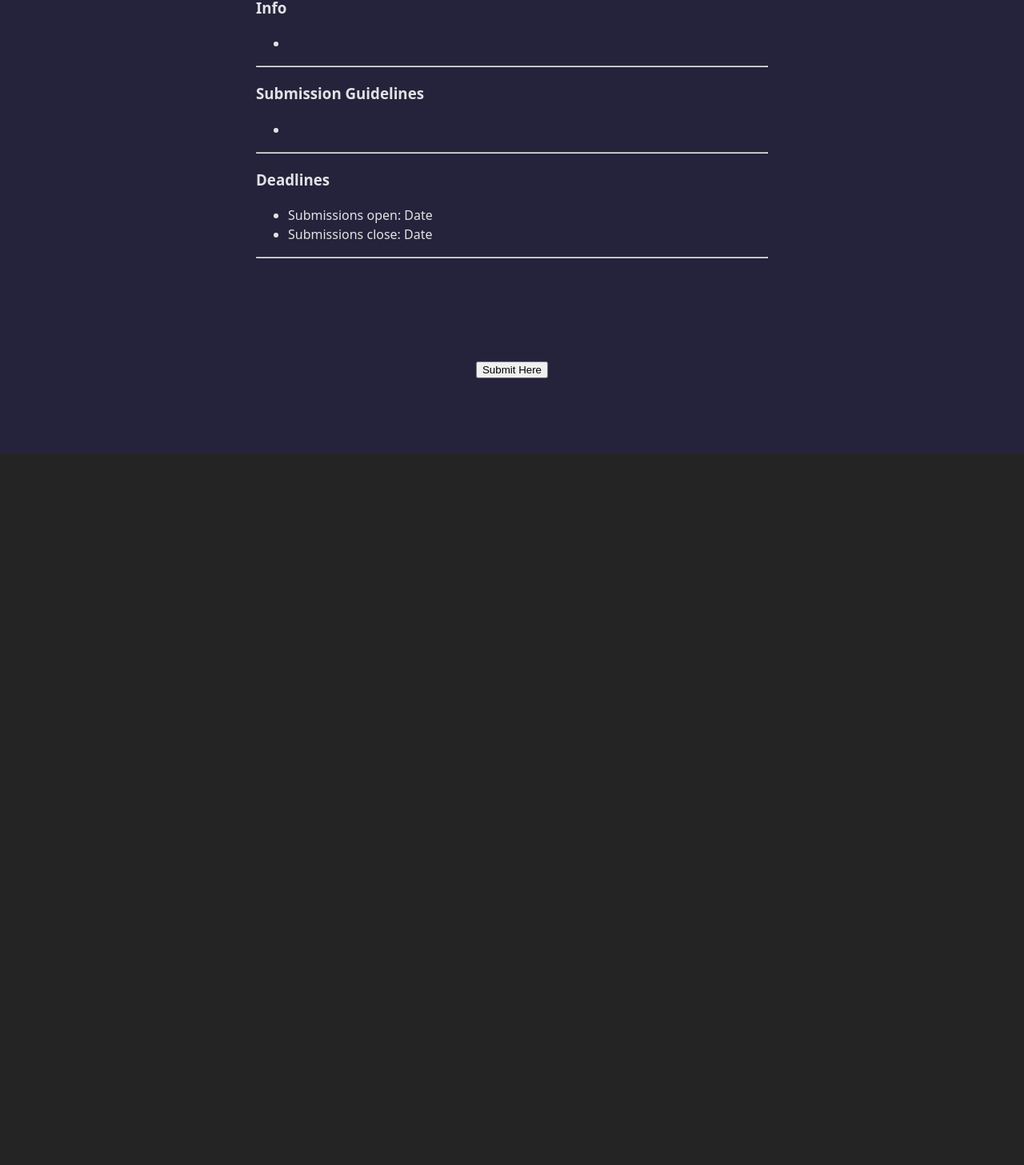
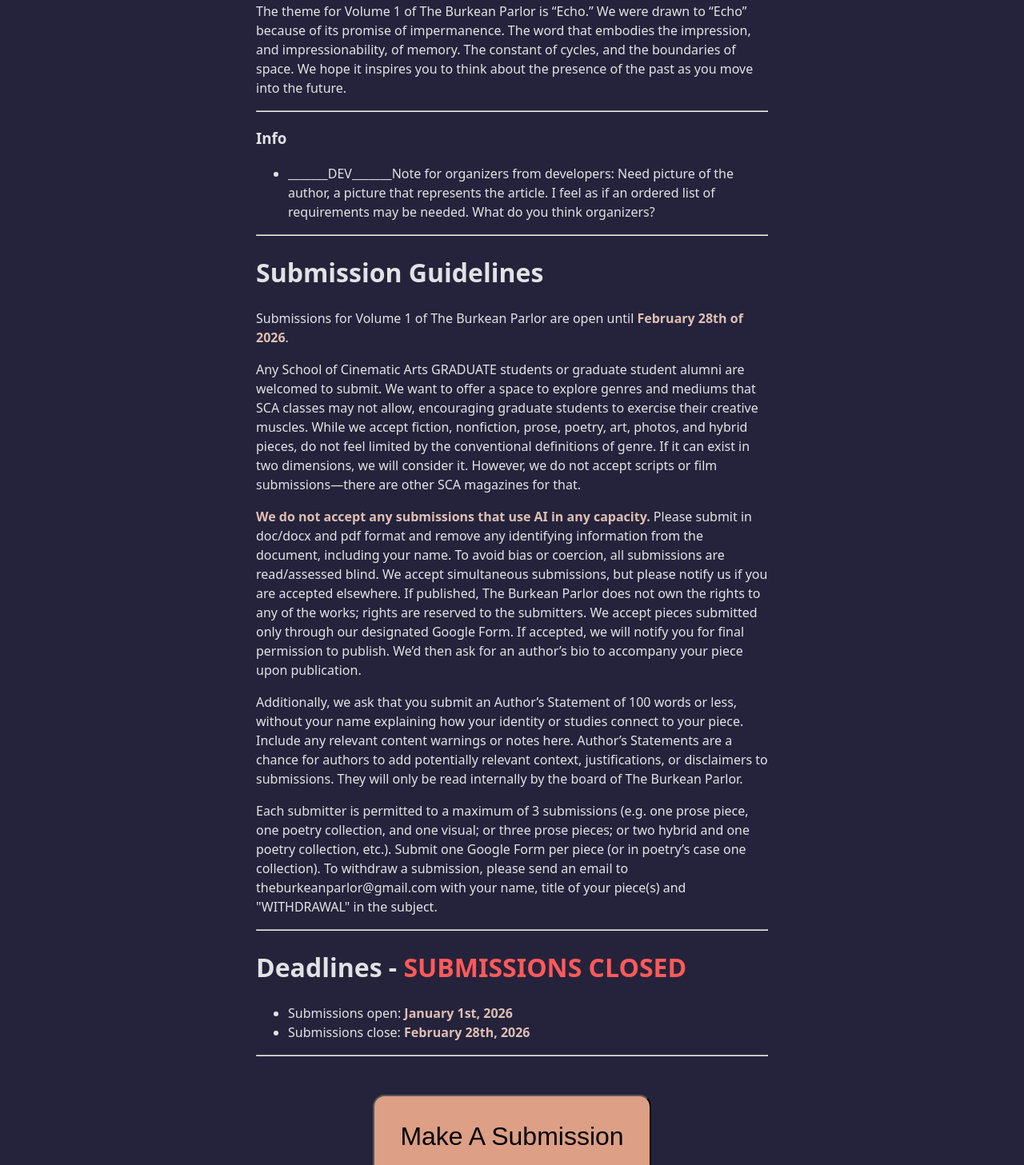
Before and after one commit to a0-ye/theburkeanparlor, a React (Vite) app: page /Submit in a window 1280 px wide. Shown: the part 233-1690 px from the top of the page at 80% size. Before the commit the page ends 800 px from the top, so only its background shows below. Built offline with nearby package versions, Linux system fonts and the light colour scheme.

Commit message:
Filled info for Submission

```diff
--- a/package.json
+++ b/package.json
@@ -29,6 +29,6 @@
     "globals": "^16.5.0",
     "typescript": "~5.9.3",
     "typescript-eslint": "^8.48.0",
-    "vite": "^7.3.1"
+    "vite": "^7.3.2"
   }
 }
--- a/src/pages/Submit.tsx
+++ b/src/pages/Submit.tsx
@@ -1,43 +1,101 @@
-
-export default function Submit(){
+import { motion } from "motion/react"
+import { colors } from "../assets/colors"
+export default function Submit() {
 
 
     return <>
         <div id="submit-container" style={{
-            display: 'flex', width: '100%', height:'100%',
-            flexDirection:'column',
+            display: 'flex',
+            flexDirection: 'column',
             alignItems: "center", justifyContent: "center", gap: '1vw',
             // padding:'5vh',
             backgroundColor: '#25233bff',
         }}>
-            <div style={{ width: '50%', height: '70%', }}>
-                <h3>Current Theme: "Something"</h3>
-                <hr/>
+            <div id="column" style={{
+                width: '50%', marginTop: '6em', marginBottom: '6em',
+
+            }}>
+                <h1>Current Theme: Echo</h1>
+                <p>
+                    The theme for Volume 1 of The Burkean Parlor is “Echo.” We were drawn to “Echo” because of its promise of impermanence. The word that embodies the impression, and impressionability, of memory. The constant of cycles, and the boundaries of space. We hope it inspires you to think about the presence of the past as you move into the future.
+                </p>
+
+                <hr />
 
                 <h3>Info</h3>
-                    <ul>
-                        <li></li>
-                    </ul>
-                <hr/>
+                <ul>
+                    <li> _______DEV_______Note for organizers from developers: Need picture of the author, a picture that represents the article. I feel as if an ordered
+                        list of requirements may be needed. What do you think organizers? </li>
+                </ul>
+                <hr />
 
-                <h3>Submission Guidelines</h3>
-                    <ul>
-                        <li></li>
-                    </ul>
-                <hr/>
+                <h1>Submission Guidelines</h1>
+                <p>
+                    Submissions for Volume 1 of The Burkean Parlor are open until <span style={{ fontWeight: 'bold', color: colors.pinksalmon }}>February 28th of 2026</span>.
 
-                <h3>Deadlines</h3>
-                    <ul>
-                        <li>Submissions open: Date</li>
-                        <li>Submissions close: Date</li>
-                    </ul>
-                <hr/>
+                </p>
+                <p>
 
+                    Any School of Cinematic Arts GRADUATE students or graduate student alumni are welcomed to submit.
+                    We want to offer a space to explore genres and mediums that SCA classes may not allow,
+                    encouraging graduate students to exercise their creative muscles.
+                    While we accept fiction, nonfiction, prose, poetry, art, photos, and hybrid pieces,
+                    do not feel limited by the conventional definitions of genre. If it can exist in two dimensions, we will consider it.
+                    However, we do not accept scripts or film submissions—there are other SCA magazines for that.
+                </p>
+                <span style={{ fontWeight: 'bold', color: colors.pinksalmon }}>
+                    {'We do not accept any submissions that use AI in any capacity. '}
+                </span>
+                Please submit in doc/docx and pdf format and remove any identifying information from the document, including your name.
+                To avoid bias or coercion, all submissions are read/assessed blind.
+                We accept simultaneous submissions, but please notify us if you are accepted elsewhere.
+                If published, The Burkean Parlor does not own the rights to any of the works; rights are reserved to the submitters.
+                We accept pieces submitted only through our designated Google Form.
+                If accepted, we will notify you for final permission to publish.
+                We’d then ask for an author’s bio to accompany your piece upon publication.
+                <p>
+                    Additionally, we ask that you submit an Author’s Statement of 100 words or less, without your name explaining how your identity or studies connect to your piece. Include any relevant content warnings or notes here. Author’s Statements are a chance for authors to add potentially relevant context, justifications, or disclaimers to submissions. They will only be read internally by the board of The Burkean Parlor.
+                </p>
+                <p>
+                    Each submitter is permitted to a maximum of 3 submissions (e.g. one prose piece, one poetry collection, and one visual; or three prose pieces; or two hybrid and one poetry collection, etc.). Submit one Google Form per piece (or in poetry’s case one collection). To withdraw a submission, please send an email to theburkeanparlor@gmail.com with your name, title of your piece(s) and "WITHDRAWAL" in the subject.
+                </p>
+                <hr />
+
+                <h1>Deadlines - <span style={{ fontWeight: 'bold', color: '#ff5a5a' }}>SUBMISSIONS CLOSED </span> </h1>
+                <ul>
+                    <li>Submissions open: <span style={{ fontWeight: 'bold', color: colors.pinksalmon }}>January 1st, 2026</span></li>
+                    <li>Submissions close: <span style={{ fontWeight: 'bold', color: colors.pinksalmon }}>February 28th, 2026</span></li>
+                </ul>
+                <hr />
+                <div id="button-align-div"
+                    style={{
+                        width: '100%', display: 'flex',
+                        flexDirection: 'column',
+                        alignItems: "center",
+                        marginTop:"3em"
+                    }}
+                >
+
+                    <a href="https://www.google.com/" target="_blank" rel="noopener noreferrer">
+                        <motion.button className="submit-button"
+                            style={{ width: '100%', height: "100%",
+                                alignSelf: 'center',
+                                fontSize:'2em',
+                                borderRadius:'15px', padding:'1em',
+                                backgroundColor:colors.salmon,
+                                cursor:'pointer'
+                            }}
+                            whileHover={{
+                                backgroundColor:colors.pink
+                            }}
+                            transition={{
+                                duration:0.25
+                            }}
+                        >Make A Submission</motion.button>
+                    </a>
+                </div>
             </div>
 
-            <a href = "https://www.google.com/" target="_blank" rel="noopener noreferrer">
-            <button className="submit-button">Submit Here</button>
-            </a>
 
         </div>
     </>
```
Also changed, not shown: 1 other file (tests, documents, lock files or other folders).
